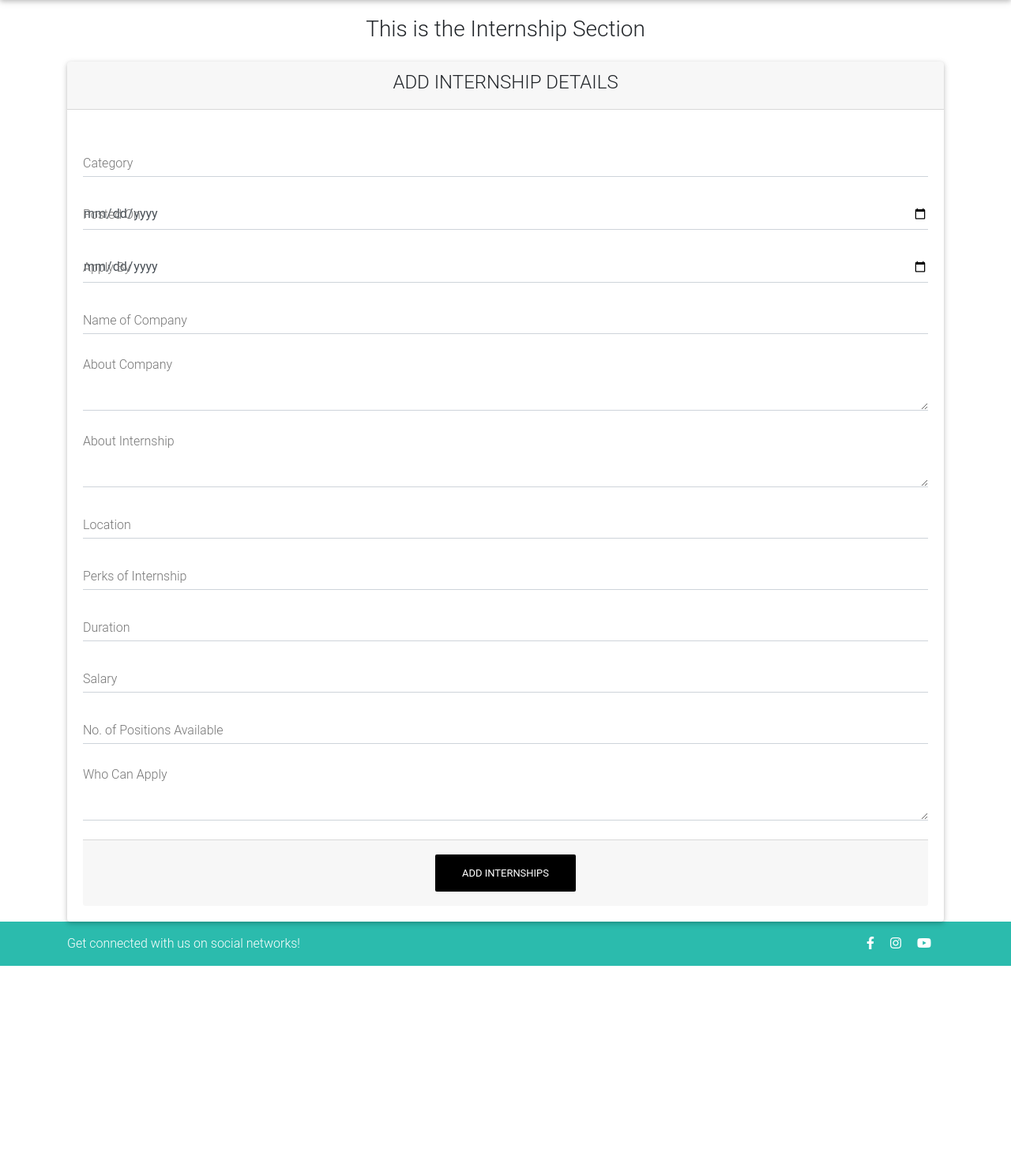
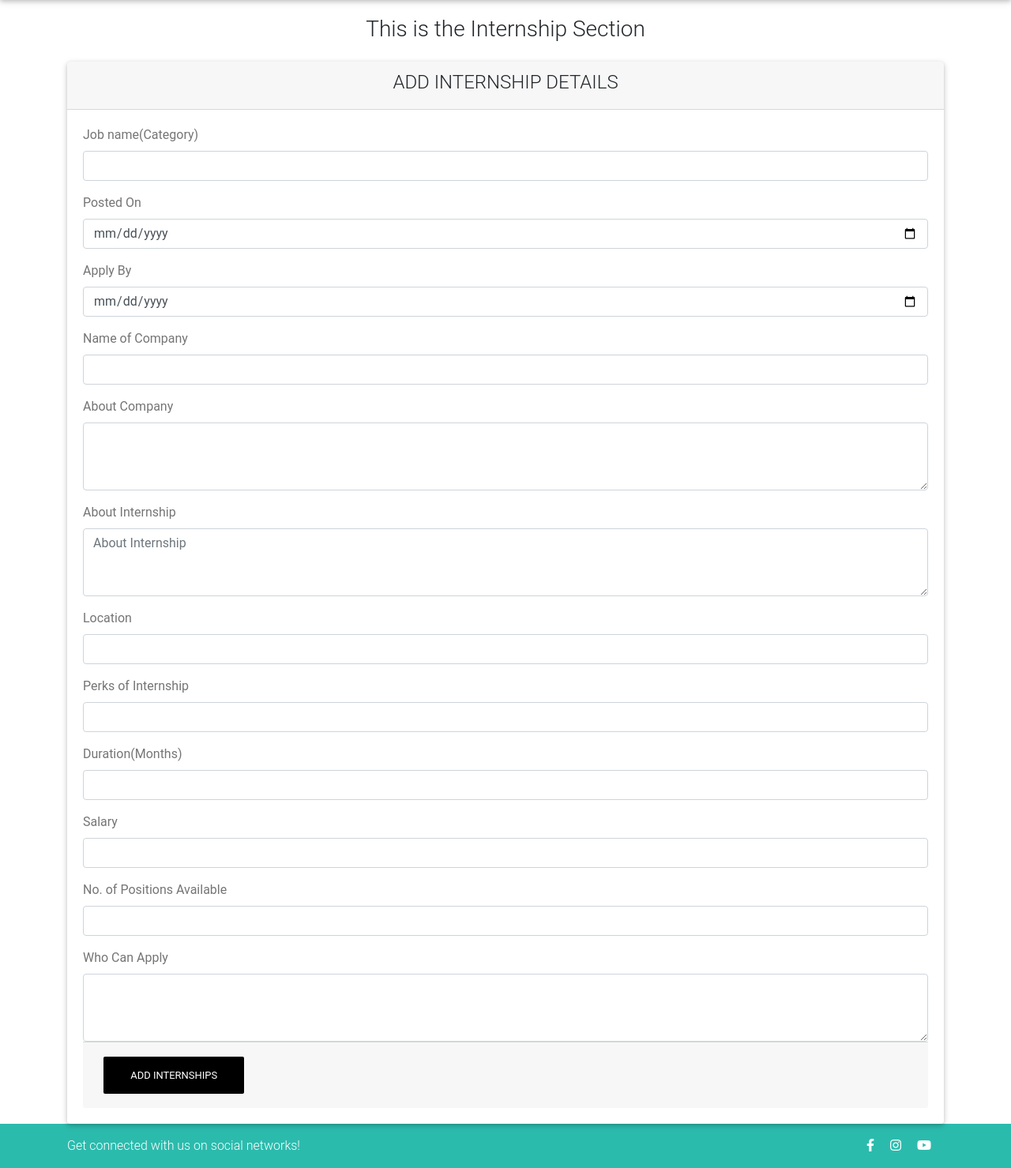
Before and after one commit to bwan910/IWD-group-assignment, a PHP site: page /employer/internship.php?add=1 in a window 1280 px wide. Shown: the part 56-1535 px from the top of the page at 79% size. Before the commit the page ends 1279 px from the top, so only its background shows below. Run offline with PHP 8.4, Linux system fonts and the light colour scheme; the visitor is signed in with stand-in values (Sample User, id 1); data comes from the database, SQL or seed files in the repository; data that the repository does not hold is empty; some libraries are stand-ins or nearby versions.

Commit message:
Updated refactor

```diff
--- a/employer/internship.php
+++ b/employer/internship.php
@@ -76,6 +76,8 @@
               $insertSql = "UPDATE internships SET category = '$category',emp_id = '$emp_id', postedOn = '$postedOn', applyBy = '$applyBy', nameOfCompany = '$nameOfCompany', aboutCompany = '$aboutCompany', aboutInternship = '$aboutInternship', location = '$location', perks = '$perks', duration = '$duration', stipend = '$stipend', positions = '$positions', whoCanApply = '$whoCanApply' WHERE id = '$edit_id'";
             }
           $db->query($insertSql);
+          echo "<script>window.open('internship.php','_self')</script>";
+
         }
     ?>
     <div class="container">
@@ -86,67 +88,70 @@
           </div>
           <div class="card-body">
             <!-- Form -->
-            <form class="text-center" style="color: #757575;" action="internship.php?<?=((isset($_GET['edit']))?'edit='.$edit_id:'add=1');?>" method="post" enctype="multipart/form-data">
+            <form  style="color: #757575;" action="internship.php?<?=((isset($_GET['edit']))?'edit='.$edit_id:'add=1');?>" method="post" enctype="multipart/form-data">
 
               <!-- Category -->
-              <div class="md-form">
+              <div class="form-group">
+                <label for="category">Job name(Category)</label>
                 <input type="text" id="category" name="category" class="form-control" value="<?=$category;?>" required>
-                <label for="category">Category</label>
               </div>
               <!-- Posted On -->
-              <div class="md-form">
+              <div class="form-group">
+                <label for="postedOn">Posted On</label>
                 <input type="date" id="postedOn" name="postedOn" class="form-control" value="<?=$postedOn;?>">
-                <label for="postedOn">Posted On</label>
               </div>
               <!-- Apply By -->
-              <div class="md-form">
+              <div class="form-group">
+                <label for="applyBy">Apply By</label>
+
                 <input type="date" id="applyBy" name="applyBy" class="form-control" value="<?=$applyBy;?>" required>
-                <label for="applyBy">Apply By</label>
               </div>
               <!-- Name of Company -->
-              <div class="md-form">
+              <div class="form-group">
+                <label for="nameOfCompany">Name of Company</label>
                 <input type="text" id="nameOfCompany" name="nameOfCompany" class="form-control" value="<?=$emp_name;?>" required>
-                <label for="nameOfCompany">Name of Company</label>
               </div>
               <!-- About Company -->
-              <div class="md-form">
-                <textarea id="aboutCompany" name="aboutCompany" class="md-textarea form-control" value="<?=$emp_about;?>" rows="3" required></textarea>
+              <div class="form-group">
                 <label for="aboutCompany">About Company</label>
+                <textarea id="aboutCompany" name="aboutCompany" class="md-textarea form-control" rows="3" required><?=$aboutCompany;?></textarea>
               </div>
               <!-- About Internship -->
-              <div class="md-form">
-                <textarea id="aboutInternship" name="aboutInternship" class="md-textarea form-control" value="<?=$aboutInternship;?>" rows="3" required></textarea>
-                <label for="aboutInternship">About Internship</label>
+              <div class="form-group">
+                <label class="left" for="aboutInternship">About Internship</label>
+                <textarea placeholder="About Internship" id="aboutInternship" name="aboutInternship" class="md-textarea form-control" rows="3"  required><?=$aboutInternship;?></textarea>
+
               </div>
               <!-- Location -->
-              <div class="md-form">
+              <div class="form-group">
+                <label for="location">Location</label>
                 <input type="text" id="location" name="location" class="form-control" value="<?=$location;?>" required>
-                <label for="location">Location</label>
               </div>
               <!-- Perks of Internship -->
-              <div class="md-form">
+              <div class="form-group">
+                <label for="perks">Perks of Internship</label>
                 <input type="text" id="perks" name="perks" class="form-control" value="<?=$perks;?>" required>
-                <label for="perks">Perks of Internship</label>
               </div>
               <!-- Duration -->
-              <div class="md-form">
+              <div class="form-group">
+                <label for="duration">Duration(Months)</label>
+
                 <input type="number" id="duration" name="duration" class="form-control" value="<?=$duration;?>" required>
-                <label for="duration">Duration</label>
               </div>
               <!-- Stipend -->
-              <div class="md-form">
+              <div class="form-group">
+                <label for="stipend">Salary</label>
                 <input type="number" id="stipend" name="stipend" class="form-control" value="<?=$stipend;?>" required>
-                <label for="stipend">Salary</label>
               </div>
               <!-- Price -->
-              <div class="md-form">
+              <div class="form-group">
+                <label for="positions">No. of Positions Available</label>
                 <input type="number" id="positions" name="positions" class="form-control" value="<?=$positions;?>" required>
-                <label for="positions">No. of Positions Available</label>
               </div>
               <!--Material textarea-->
-              <div class="md-form">
-                <textarea id="whoCanApply" name="whoCanApply" class="md-textarea form-control" value="<?=$whoCanApply;?>" rows="3" required></textarea>
+              <div class="form-groupm">
                 <label for="whoCanApply">Who Can Apply</label>
+                <textarea id="whoCanApply" name="whoCanApply" class="md-textarea form-control" rows="3" required><?=$whoCanApply;?></textarea>
               </div>
 
               <div class="card-footer">
@@ -169,7 +174,7 @@
           <thead>
             <th></th>
             <th></th>
-            <th class="text-center"><h5 class="h5-responsive"><b>Name of Company</b></h5></th>
+            <th class="text-center"><h5 class="h5-responsive"><b>Job Name (Category)</b></h5></th>
             <th class="text-center"><h5 class="h5-responsive"><b>Location</b></h5></th>
             <th class="text-center"><h5 class="h5-responsive"><b>Duration</b></h5></th>
             <th class="text-center"><h5 class="h5-responsive"><b>Salary</b></h5></th>
@@ -191,7 +196,7 @@
                 <td>
                   <a href="internship.php?delete=<?=$internship['id'];?>"><i class="fas fa-trash"></i></a>
                 </td>
-                <td class="text-center"><?=$emp_name;?></td>
+                <td class="text-center"><?=$internship['category'];?></td>
                 <td class="text-center"><?=$internship['location'];?></td>
                 <td class="text-center"><?=$internship['duration'];?></td>
                 <td class="text-center"><?=$internship['stipend'];?></td>
```
Also changed, not shown: employer/details/change_password.php (+3 -6 lines), employer/details/edit_account.php (+10 -10 lines).
